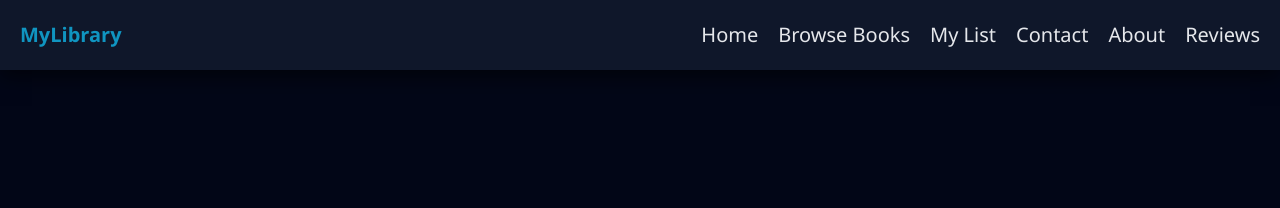
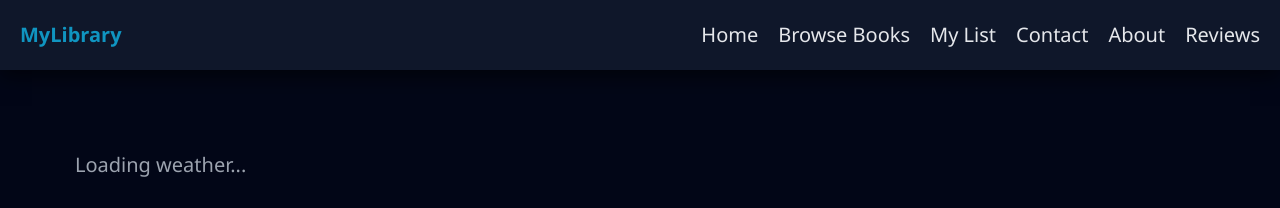
Before and after one commit to hedyy001/mylibrery-, a plain HTML site: page index.html in a window 1280 px wide. Shown: the top 208 px of the page. Drawn offline with nearby package versions, Linux system fonts and the light colour scheme; grey boxes are pictures that could not be loaded.

Commit message:
Update index.html

```diff
--- a/index.html
+++ b/index.html
@@ -22,6 +22,9 @@
 </nav>
 
 <main class="container">
+<div id="weather" class="hero-weather">
+  <p>Loading weather...</p>
+</div>
 
   <section class="hero">
     <img src="https://images.unsplash.com/photo-1507842217343-583bb7270b66" alt="Library" class="hero-image">
```
